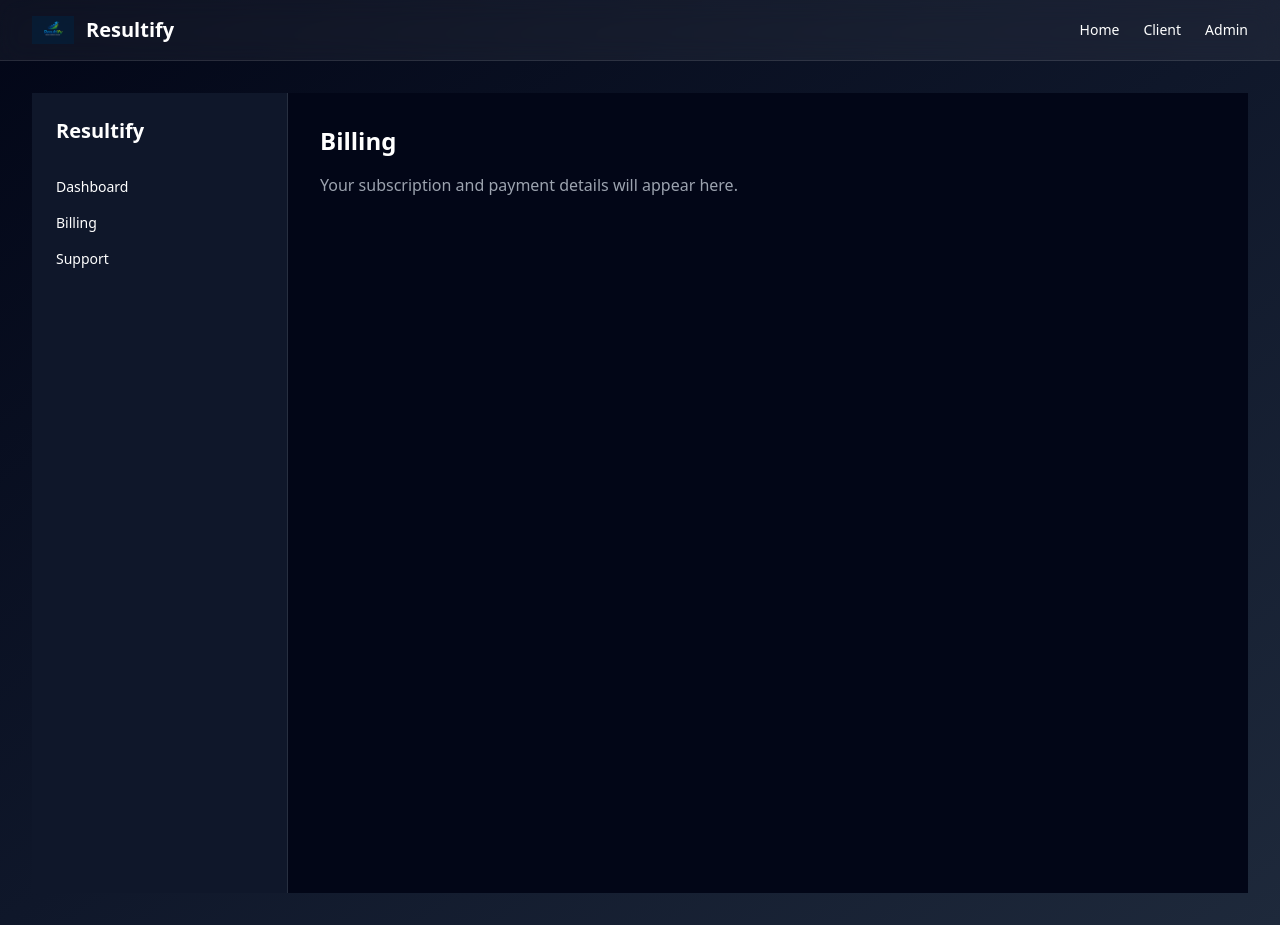
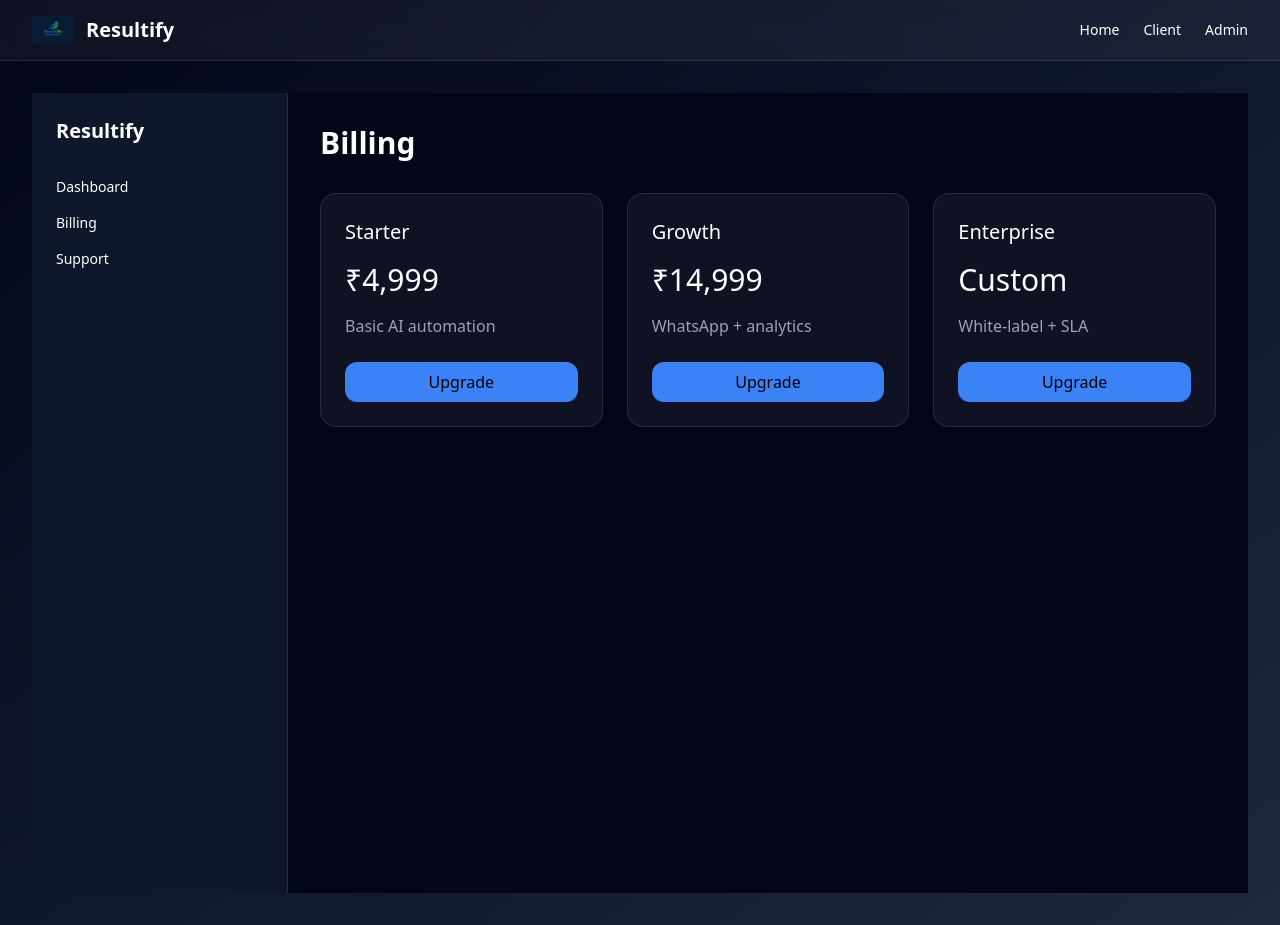
Before and after one commit to chetanshrm83/resultifytechnologies, a Next.js app: page /client/billing in a window 1280 px wide. Built offline with nearby package versions, Linux system fonts and the light colour scheme.

Commit message:
Update page.tsx

```diff
--- a/app/client/billing/page.tsx
+++ b/app/client/billing/page.tsx
@@ -1,10 +1,28 @@
 export default function BillingPage() {
   return (
-    <div>
-      <h1 className="text-2xl font-semibold mb-4">Billing</h1>
-      <p className="text-gray-400">
-        Your subscription and payment details will appear here.
-      </p>
+    <div className="max-w-5xl mx-auto">
+      <h1 className="text-3xl font-semibold mb-8">Billing</h1>
+
+      <div className="grid md:grid-cols-3 gap-6">
+        {[
+          { name: "Starter", price: "₹4,999", desc: "Basic AI automation" },
+          { name: "Growth", price: "₹14,999", desc: "WhatsApp + analytics" },
+          { name: "Enterprise", price: "Custom", desc: "White-label + SLA" },
+        ].map((plan) => (
+          <div
+            key={plan.name}
+            className="rounded-2xl p-6 bg-white/5 border border-white/10 hover:border-blue-400 transition"
+          >
+            <h3 className="text-xl font-medium">{plan.name}</h3>
+            <p className="text-3xl my-4">{plan.price}</p>
+            <p className="text-gray-400 mb-6">{plan.desc}</p>
+
+            <button className="w-full py-2 rounded-xl bg-blue-500 text-black font-medium hover:bg-blue-400 transition">
+              Upgrade
+            </button>
+          </div>
+        ))}
+      </div>
     </div>
   );
 }
```
